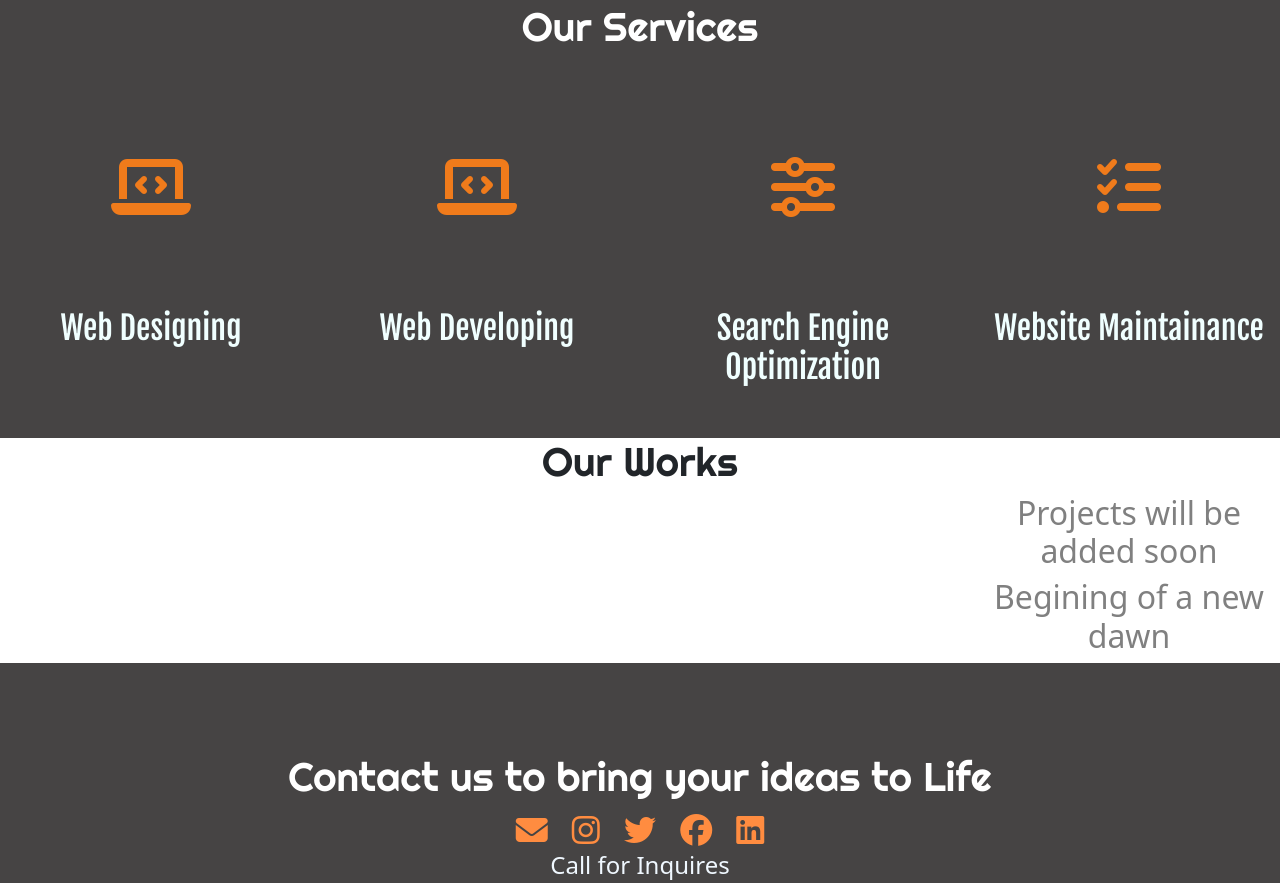
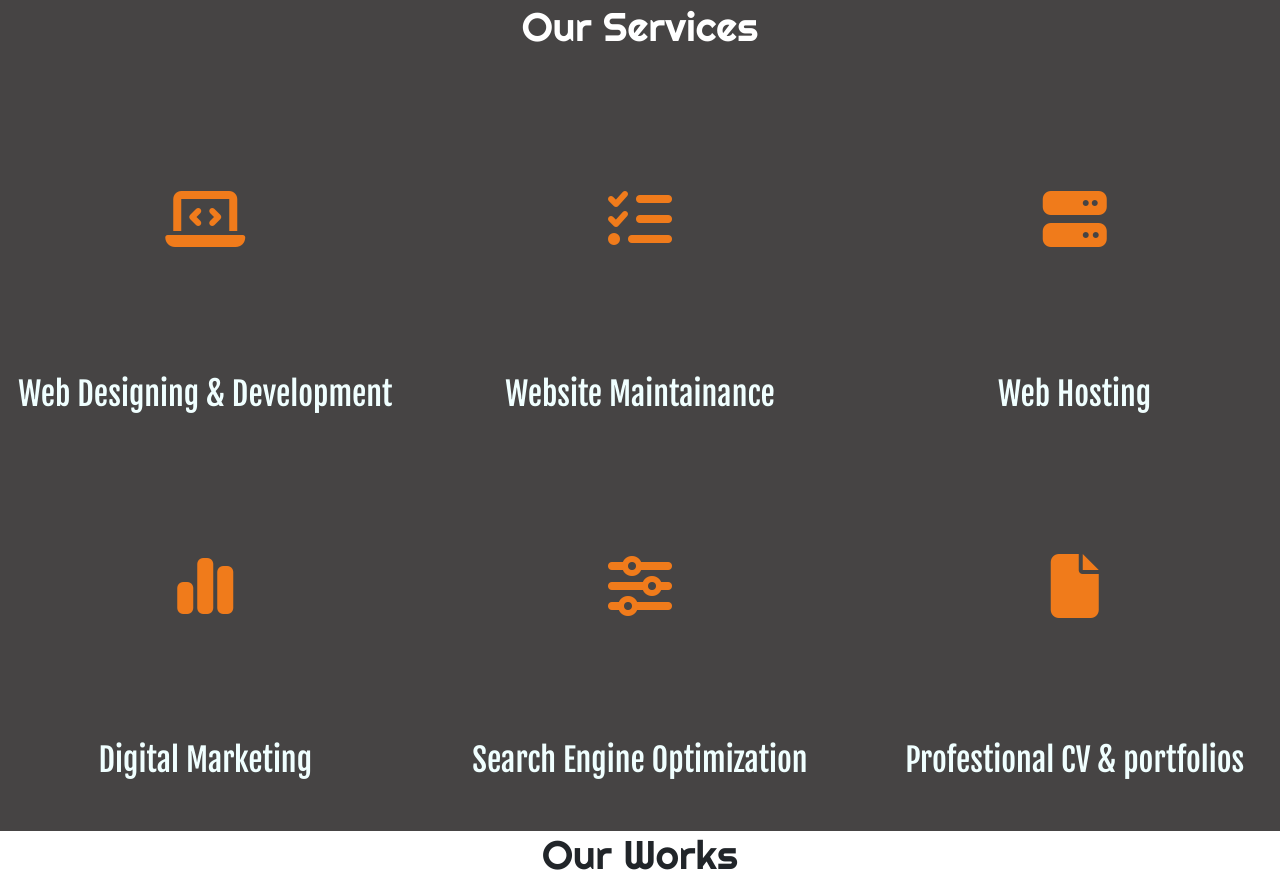
Before and after one commit to ShaneAbsalomee/Hesedsoftglobal.github.io, a plain HTML site: page index.html in a window 1280 px wide. Shown: the part 1581-2464 px from the top of the page. Drawn offline with nearby package versions, Linux system fonts and the light colour scheme.

Commit message:
Add files via upload

```diff
--- a/index.html
+++ b/index.html
@@ -110,26 +110,33 @@
     <section id="services">
         <h1 class="servicehead">Our Services</h1>
         <div class="row">
-            <div class="servicecard col-lg-3">
+            <div class="servicecard col-lg-4">
                 <i class="fa-solid fa-laptop-code fa-4x service-icon"></i>
-                <h2 class="servciceheads">Web Designing</h2>
+                <h2 class="servciceheads">Web Designing & Development</h2>
             </div>
-            <div class="servicecard col-lg-3">
-                <i class="fa-solid fa-laptop-code fa-4x service-icon"></i>
-                <h2 class="servciceheads">Web Developing</h2>
+            <div class="servicecard col-lg-4">
+                <i class="fa-solid fa-list-check fa-4x service-icon"></i>
+                <h2 class="servciceheads">Website Maintainance</h2>
+            </div>
+            <div class="servicecard col-lg-4">
+              <i class="fa-solid fa-server fa-4x service-icon"></i>
+              <h2 class="servciceheads">Web Hosting </h2>
+          </div>
+          <div class="servicecard col-lg-4">
+            <i class="fa-solid fa-chart-simple fa-4x service-icon"></i>
+            <h2 class="servciceheads">Digital Marketing</h2>
+        </div>
 
-            </div>
-            <div class="servicecard col-lg-3">
+         <div class="servicecard col-lg-4">
                 <i class="fa-solid fa-sliders fa-4x service-icon"></i>
                 <h2 class="servciceheads">Search Engine Optimization</h2>
-            </div>
+          </div>
+          <div class="servicecard col-lg-4">
+            <i class="fa-solid fa-file fa-4x service-icon"></i>
+            <h2 class="servciceheads">Profestional CV & portfolios</h2>
+        </div>
 
-            <div class=" servicecard col-lg-3">
-                <i class="fa-solid fa-list-check fa-4x service-icon"></i>
-                <h2 class="servciceheads">
-                    Website Maintainance
-                </h2>
-            </div>
+
 
         </div>
 
@@ -162,8 +169,8 @@
         <a href="https://twitter.com/HesedsoftGlobal?t=VSj-Iq8nKJ2ilRRICdxAhA&s=09"><i class="contacticon fa-brands fa-twitter fa-2x"></i></a>
         <a href="https://www.facebook.com/profile.php?id=100087254036313"><i class="contacticon fa-brands fa-facebook fa-2x"></i></a>
         <a href="https://www.linkedin.com/in/hesedsoft-global-897012257"><i class="contacticon fa-brands fa-linkedin fa-2x"></i></a>
-        <h4>Call for Inquires</h4>
-        <p class="number"><i class=" contacticon fa-brands fa-whatsapp "> 0715193505</i>  </p>
+        <p class="call">Call for Inquires</p>
+        <p class="number"><i class=" contacticon fa-brands fa-whatsapp fa-x"> 0715193505</i> </p>
 
     </section>
     <section id="footer">
```
